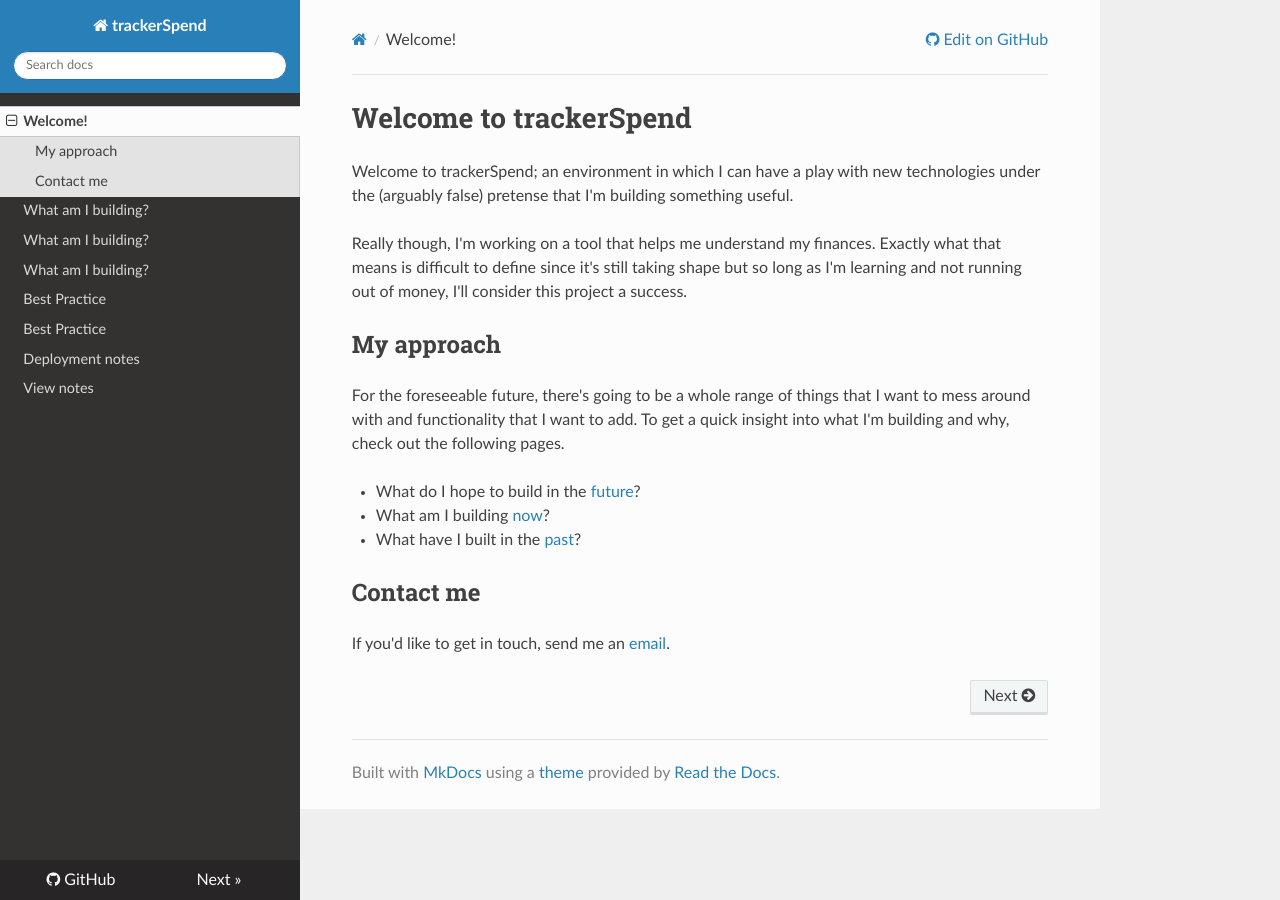
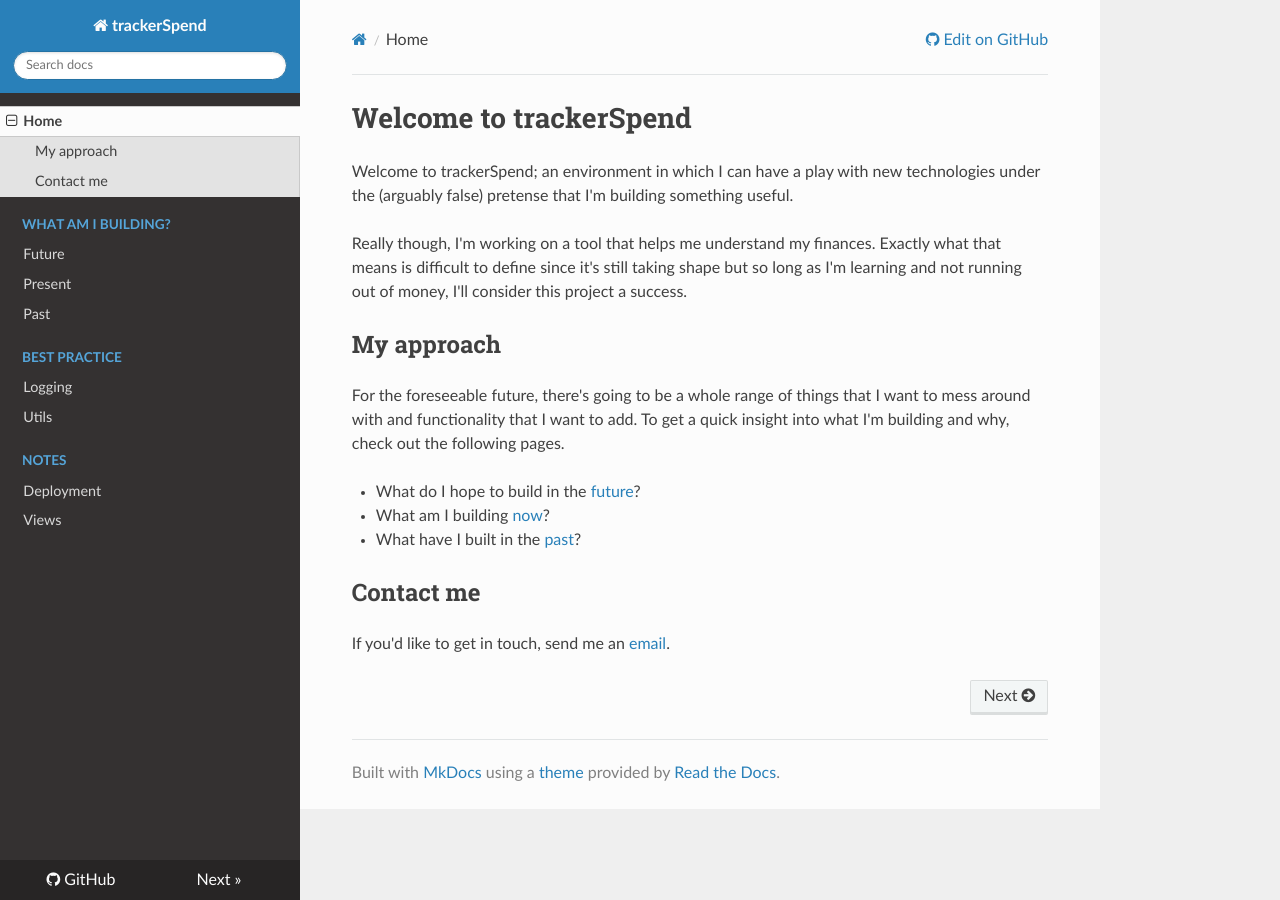
Before and after one commit to jdgillespie91/deprecated-trackerSpend, an MkDocs documentation site: the page built from docs/index.md, in a window 1280 px wide. Built offline with MkDocs 1.6.1, drawn with Linux system fonts in a browser that asks for light colours; nearby versions of some CDN libraries; old or Windows-style settings are respelled for this version of MkDocs.

Commit message:
Fix mkdocs config

```diff
--- a/mkdocs.yml
+++ b/mkdocs.yml
@@ -3,12 +3,15 @@ repo_url: https://github.com/jdgillespie91/trackerSpend
 site_description: Online documentation for trackerSpend.
 site_author: Jacob Gillespie
 pages:
-- ['index.md', 'Welcome!']
-- ['what/future.md', 'What am I building?']
-- ['what/present.md', 'What am I building?']
-- ['what/past.md', 'What am I building?']
-- ['best_practice/logging.md', 'Best Practice']
-- ['best_practice/utils.md', 'Best Practice']
-- ['notes/deployment.md', 'Deployment notes']
-- ['notes/views.md', 'View notes']
+- Home: 'index.md'
+- What am I building?:
+    - 'Future': 'what/future.md'
+    - 'Present': 'what/present.md'
+    - 'Past': 'what/past.md'
+- Best Practice:
+    - 'Logging': 'best_practice/logging.md'
+    - 'Utils': 'best_practice/utils.md'
+- Notes:
+    - 'Deployment': 'notes/deployment.md'
+    - 'Views': 'notes/views.md'
 theme: readthedocs
```
